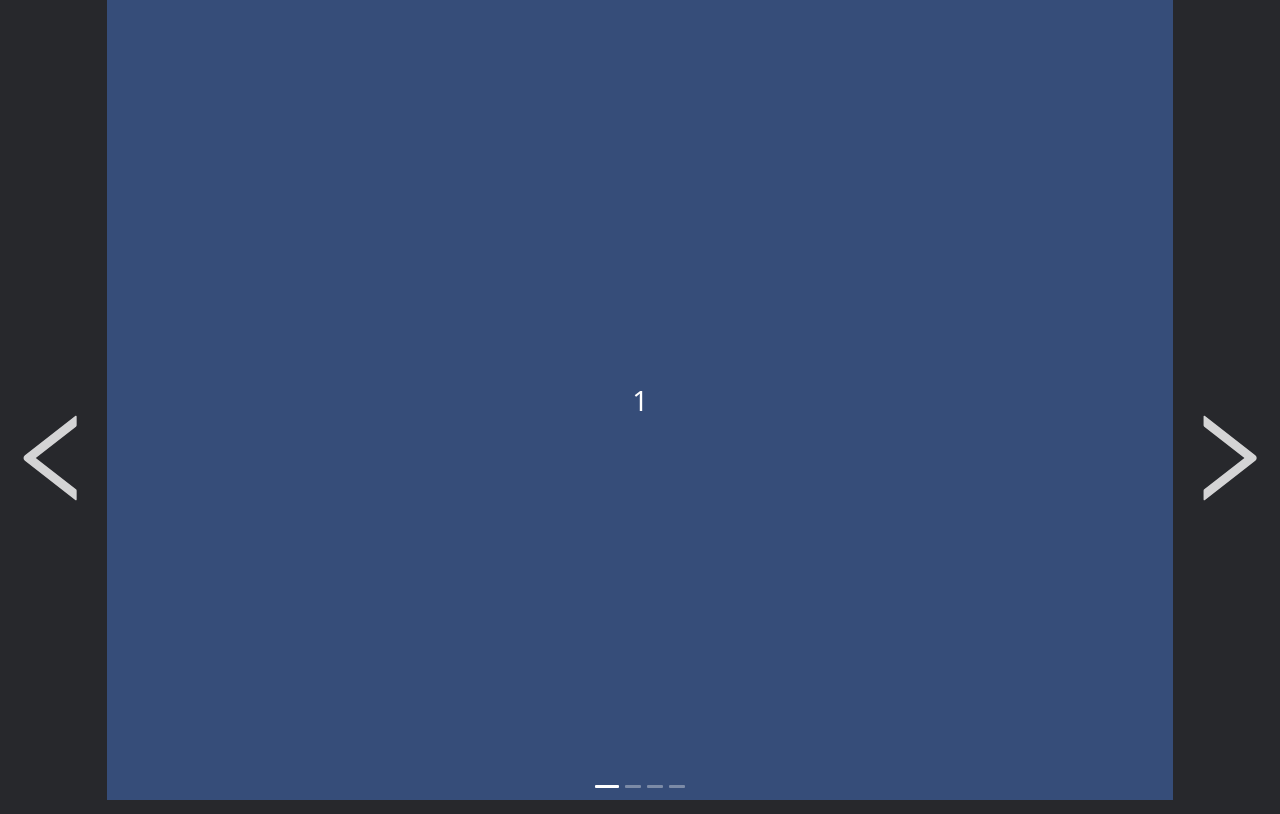
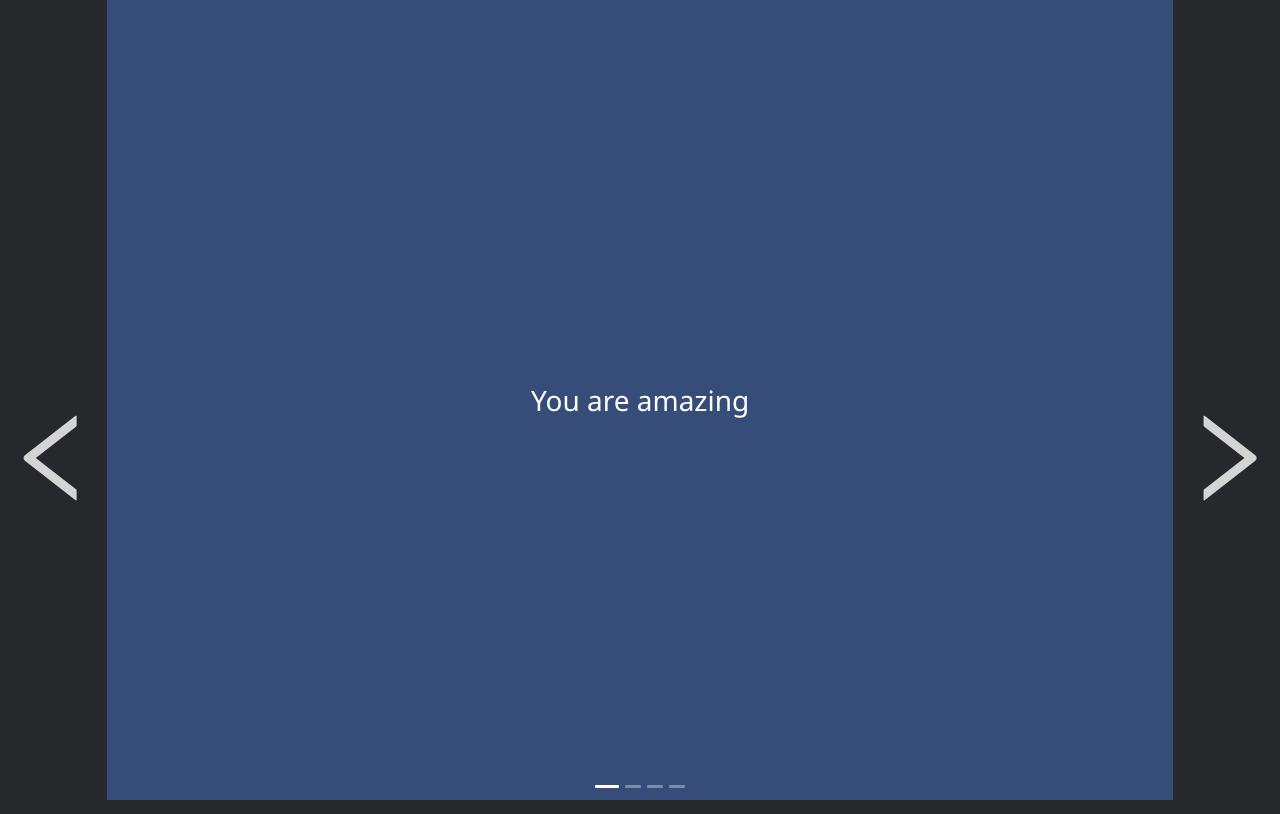
Before and after one commit to nondefyde/bp-frontend, a React (Create React App) app: page / in a window 1280 px wide. Built offline with nearby package versions, Linux system fonts and the light colour scheme.

Commit message:
added server script

```diff
--- a/src/pages/Personal/index.js
+++ b/src/pages/Personal/index.js
@@ -37,7 +37,7 @@ const Personal = () => {
                 <Carousel ref={carousel}>
                     <div>
                         <h3 style={contentStyle}>
-                            1
+                            You are amazing
                         </h3>
                     </div>
                     <div>
```
